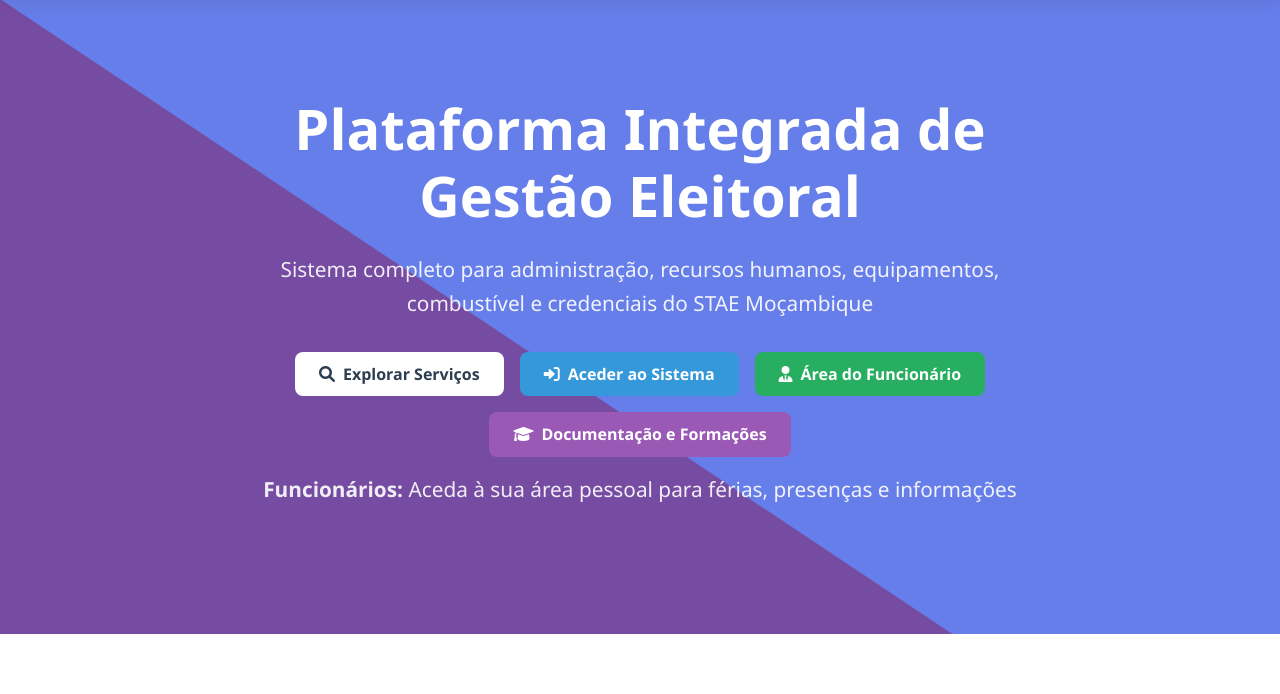
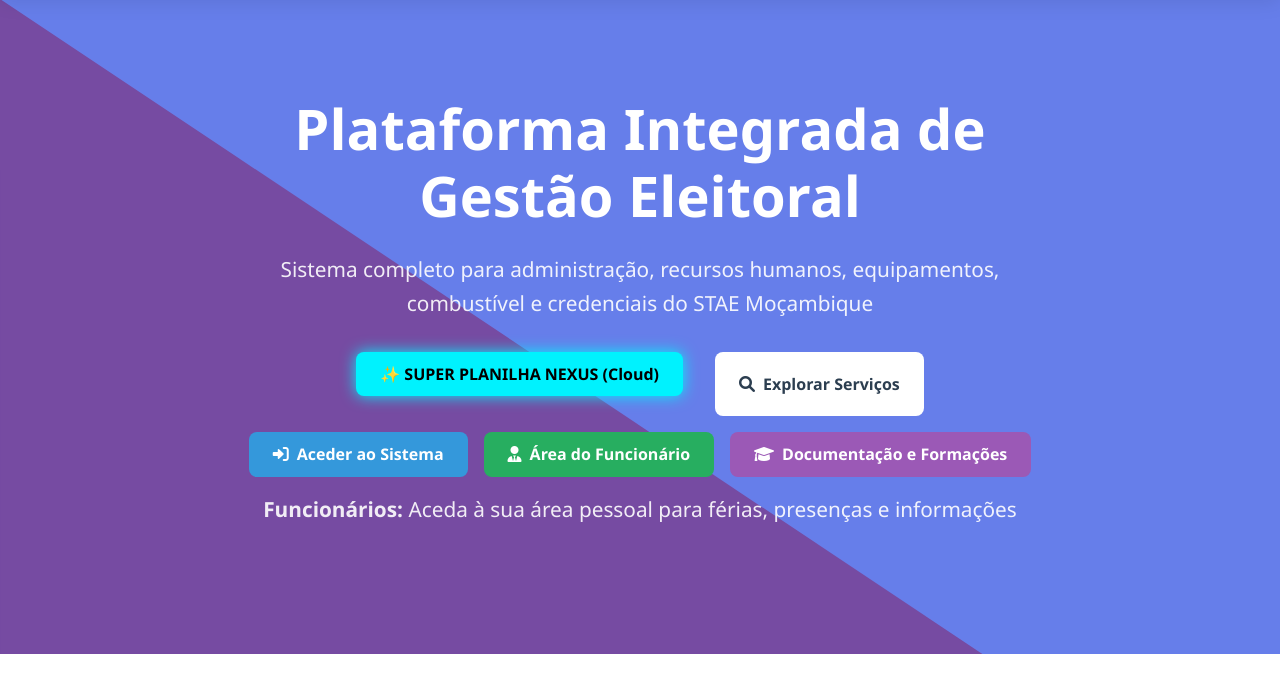
Before and after one commit to afonsinhobrown/portalstae, a Django app: page / in a window 1280 px wide. Shown: the part 96-790 px from the top of the page. Run offline with Django 5.2, Linux system fonts and the light colour scheme.

Commit message:
Corrigir localizacao do botão da Super Planilha (Home Principal)

```diff
--- a/templates/home.html
+++ b/templates/home.html
@@ -371,6 +371,10 @@
                 Moçambique</p>
 
             <div class="hero-buttons">
+                <a href="{% url 'admin_portal:super_planilha' %}" class="btn btn-lg" style="background:#00f2fe; color:#000; font-weight:bold; box-shadow:0 0 15px #00f2fe; margin-bottom: 20px;">
+                    ✨ SUPER PLANILHA NEXUS (Cloud)
+                </a>
+                <br>
                 <a href="#services" class="btn" style="background: white; color: var(--primary);">
                     <i class="fas fa-search"></i>Explorar Serviços
                 </a>
```
